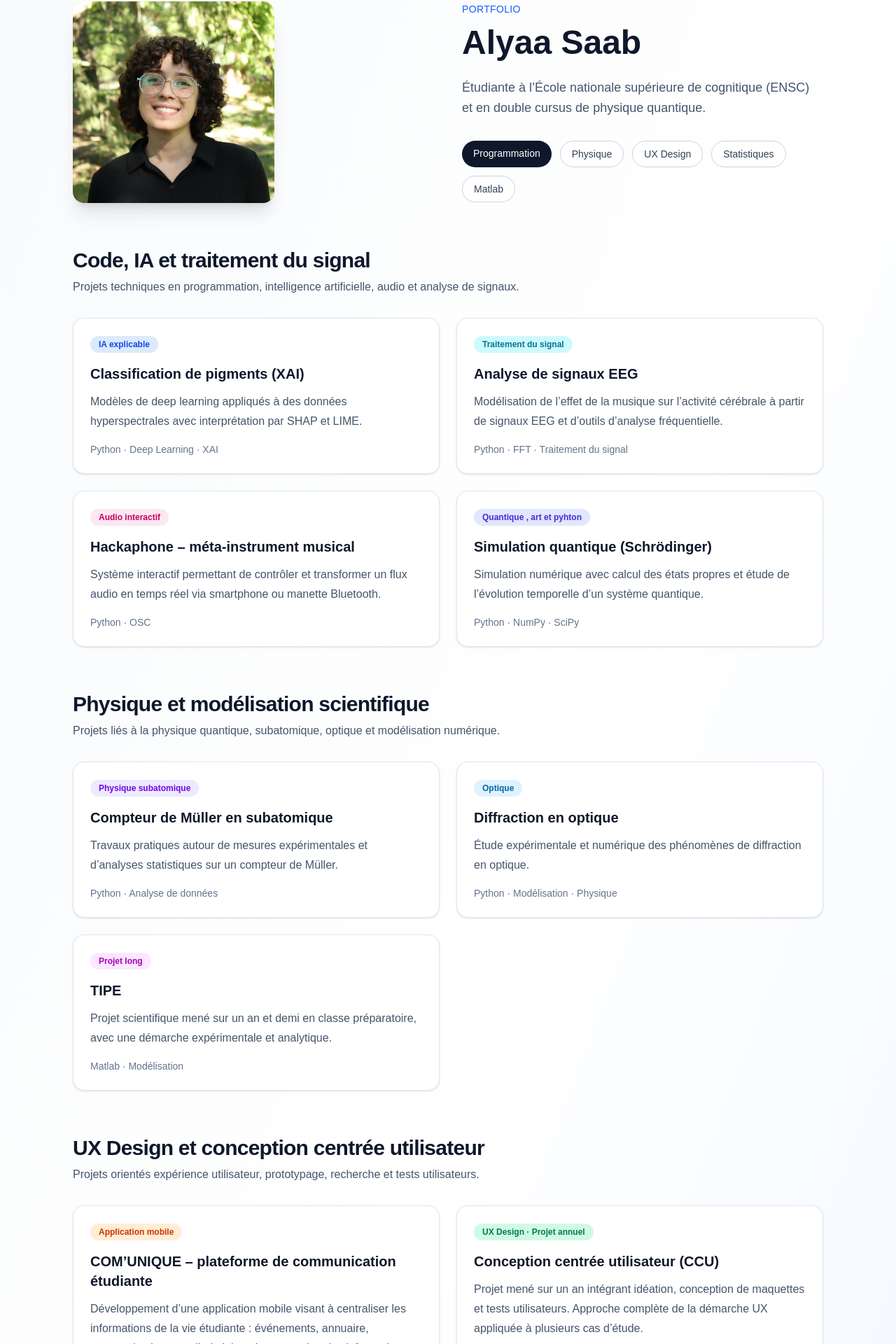
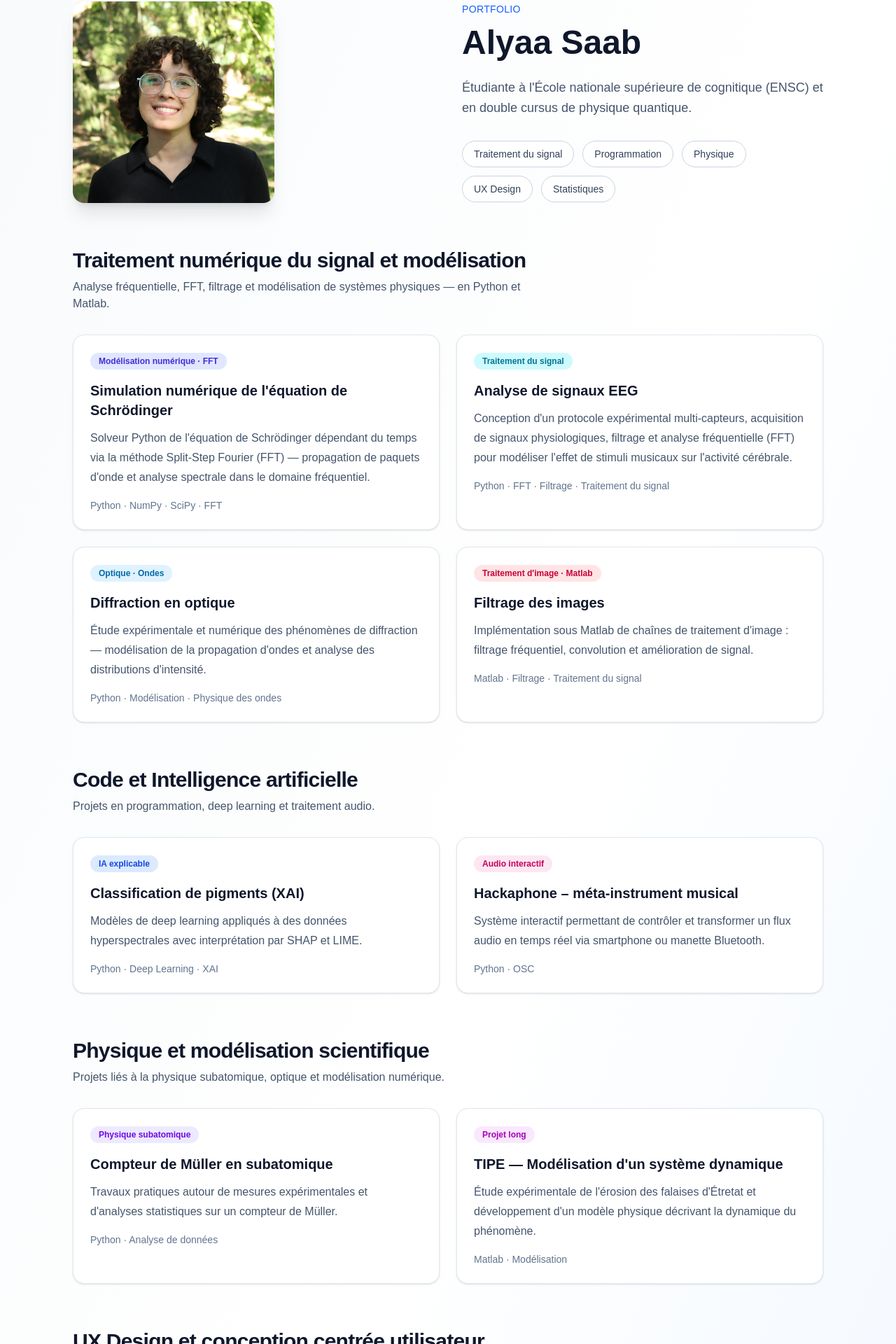
Before and after one commit to Alyaa203/Lien, a Next.js app: page / in a window 1280 px wide. Shown: the part 38-1958 px from the top of the page at 70% size. Built offline with nearby package versions, Linux system fonts and the light colour scheme.

Commit message:
nouvelle version

```diff
--- a/app/page.tsx
+++ b/app/page.tsx
@@ -1,4 +1,6 @@
+"use client";
 import Link from "next/link";
+import { useState } from "react";
 
 type Project = {
   href: string;
@@ -9,6 +11,47 @@ type Project = {
   tech: string;
 };
 
+// ── Section mise en avant CNES ──────────────────────────────────────────────
+const signalProjects: Project[] = [
+  {
+    href: "/projects/schrodinger",
+    badge: "Modélisation numérique · FFT",
+    badgeColor: "bg-indigo-100 text-indigo-700",
+    title: "Simulation numérique de l'équation de Schrödinger",
+    description:
+      "Solveur Python de l'équation de Schrödinger dépendant du temps via la méthode Split-Step Fourier (FFT) — propagation de paquets d'onde et analyse spectrale dans le domaine fréquentiel.",
+    tech: "Python · NumPy · SciPy · FFT",
+  },
+  {
+    href: "/projects/EEG",
+    badge: "Traitement du signal",
+    badgeColor: "bg-cyan-100 text-cyan-700",
+    title: "Analyse de signaux EEG",
+    description:
+      "Conception d'un protocole expérimental multi-capteurs, acquisition de signaux physiologiques, filtrage et analyse fréquentielle (FFT) pour modéliser l'effet de stimuli musicaux sur l'activité cérébrale.",
+    tech: "Python · FFT · Filtrage · Traitement du signal",
+  },
+  {
+    href: "/projects/Optique",
+    badge: "Optique · Ondes",
+    badgeColor: "bg-sky-100 text-sky-700",
+    title: "Diffraction en optique",
+    description:
+      "Étude expérimentale et numérique des phénomènes de diffraction — modélisation de la propagation d'ondes et analyse des distributions d'intensité.",
+    tech: "Python · Modélisation · Physique des ondes",
+  },
+  {
+    href: "/projects/filtrage",
+    badge: "Traitement d'image · Matlab",
+    badgeColor: "bg-rose-100 text-rose-700",
+    title: "Filtrage des images",
+    description:
+      "Implémentation sous Matlab de chaînes de traitement d'image : filtrage fréquentiel, convolution et amélioration de signal.",
+    tech: "Matlab · Filtrage · Traitement du signal",
+  },
+];
+
+// ── Autres projets ───────────────────────────────────────────────────────────
 const codingProjects: Project[] = [
   {
     href: "/projects/XAI",
@@ -20,62 +63,34 @@ const codingProjects: Project[] = [
     tech: "Python · Deep Learning · XAI",
   },
   {
-    href: "/projects/EEG",
-    badge: "Traitement du signal",
-    badgeColor: "bg-cyan-100 text-cyan-700",
-    title: "Analyse de signaux EEG",
-    description:
-      "Modélisation de l’effet de la musique sur l’activité cérébrale à partir de signaux EEG et d’outils d’analyse fréquentielle.",
-    tech: "Python · FFT · Traitement du signal",
-  },
-  {
     href: "/projects/TransD",
     badge: "Audio interactif",
     badgeColor: "bg-pink-100 text-pink-700",
     title: "Hackaphone – méta-instrument musical",
     description:
       "Système interactif permettant de contrôler et transformer un flux audio en temps réel via smartphone ou manette Bluetooth.",
-    tech: "Python · OSC ",
-  },
-  {
-    href: "/projects/schrodinger",
-    badge: "Quantique , art et pyhton",
-    badgeColor: "bg-indigo-100 text-indigo-700",
-    title: "Simulation quantique (Schrödinger)",
-    description:
-      "Simulation numérique avec calcul des états propres et étude de l’évolution temporelle d’un système quantique.",
-    tech: "Python · NumPy · SciPy",
+    tech: "Python · OSC",
   },
 ];
 
 const physicsProjects: Project[] = [
-
   {
     href: "/projects/Subatomique",
     badge: "Physique subatomique",
     badgeColor: "bg-violet-100 text-violet-700",
     title: "Compteur de Müller en subatomique",
     description:
-      "Travaux pratiques autour de mesures expérimentales et d’analyses statistiques sur un compteur de Müller.",
+      "Travaux pratiques autour de mesures expérimentales et d'analyses statistiques sur un compteur de Müller.",
     tech: "Python · Analyse de données",
-  },
-  {
-    href: "/projects/Optique",
-    badge: "Optique",
-    badgeColor: "bg-sky-100 text-sky-700",
-    title: "Diffraction en optique",
-    description:
-      "Étude expérimentale et numérique des phénomènes de diffraction en optique.",
-    tech: "Python · Modélisation · Physique",
   },
   {
     href: "/projects/TIPE",
     badge: "Projet long",
     badgeColor: "bg-fuchsia-100 text-fuchsia-700",
-    title: "TIPE",
+    title: "TIPE — Modélisation d'un système dynamique",
     description:
-      "Projet scientifique mené sur un an et demi en classe préparatoire, avec une démarche expérimentale et analytique.",
-    tech: "Matlab · Modélisation ",
+      "Étude expérimentale de l'érosion des falaises d'Étretat et développement d'un modèle physique décrivant la dynamique du phénomène.",
+    tech: "Matlab · Modélisation",
   },
 ];
 
@@ -84,9 +99,9 @@ const uxProjects: Project[] = [
     href: "/projects/comunique",
     badge: "Application mobile",
     badgeColor: "bg-orange-100 text-orange-700",
-    title: "COM’UNIQUE – plateforme de communication étudiante",
+    title: "COM'UNIQUE – plateforme de communication étudiante",
     description:
-      "Développement d’une application mobile visant à centraliser les informations de la vie étudiante : événements, annuaire, communication avec l’administration et gestion des informations importantes.",
+      "Développement d'une application mobile visant à centraliser les informations de la vie étudiante : événements, annuaire, communication avec l'administration.",
     tech: "Flutter · Dart · UX Design · Tests utilisateurs",
   },
   {
@@ -95,7 +110,7 @@ const uxProjects: Project[] = [
     badgeColor: "bg-emerald-100 text-emerald-700",
     title: "Conception centrée utilisateur (CCU)",
     description:
-      "Projet mené sur un an intégrant idéation, conception de maquettes et tests utilisateurs. Approche complète de la démarche UX appliquée à plusieurs cas d’étude.",
+      "Projet mené sur un an intégrant idéation, conception de maquettes et tests utilisateurs.",
     tech: "UX · Prototypage · Tests utilisateurs · Figma",
   },
 ];
@@ -105,24 +120,43 @@ const statsProjects: Project[] = [
     href: "/projects/Statistique",
     badge: "Statistiques",
     badgeColor: "bg-amber-100 text-amber-700",
-    title: "Étude statistique de l’activation de l’aire de Broca",
+    title: "Étude statistique de l'activation de l'aire de Broca",
     description:
-      "Analyse statistique de données expérimentales portant sur l’activation de l’aire de Broca, avec interprétation des résultats.",
+      "Analyse statistique de données expérimentales portant sur l'activation de l'aire de Broca, avec interprétation des résultats.",
     tech: "R Studio · ANOVA · Statistiques",
   },
 ];
 
-const matlabProjects: Project[] = [
-  {
-    href: "/projects/filtrage",
-    badge: "Traitement d’image",
-    badgeColor: "bg-rose-100 text-rose-700",
-    title: "Filtrage des images",
-    description:
-      "Projet de traitement d’image sous Matlab autour de techniques de filtrage et d’amélioration visuelle.",
-    tech: "Matlab · Traitement d'image",
-  },
+// ── Composants ───────────────────────────────────────────────────────────────
+const navItems = [
+  { label: "Traitement du signal", href: "#signal" },
+  { label: "Programmation", href: "#coding" },
+  { label: "Physique", href: "#physics" },
+  { label: "UX Design", href: "#ux" },
+  { label: "Statistiques", href: "#stats" },
 ];
+
+function NavButtons() {
+  const [active, setActive] = useState<string | null>(null);
+  return (
+    <div className="mt-8 flex flex-wrap gap-3">
+      {navItems.map(({ label, href }) => (
+        <a
+          key={href}
+          href={href}
+          onClick={() => setActive(href)}
+          className={`rounded-full px-4 py-2 text-sm font-medium transition border ${
+            active === href
+              ? "bg-slate-900 text-white border-slate-900"
+              : "bg-white text-slate-700 border-slate-300 hover:border-slate-400"
+          }`}
+        >
+          {label}
+        </a>
+      ))}
+    </div>
+  );
+}
 
 function ProjectCard({ project }: { project: Project }) {
   return (
@@ -133,13 +167,10 @@ function ProjectCard({ project }: { project: Project }) {
         >
           {project.badge}
         </div>
-
         <h3 className="text-xl font-bold text-slate-900 transition group-hover:text-blue-600">
           {project.title}
         </h3>
-
         <p className="mt-3 leading-7 text-slate-600">{project.description}</p>
-
         <p className="mt-4 text-sm font-medium text-slate-500">{project.tech}</p>
       </div>
     </Link>
@@ -156,16 +187,16 @@ function ProjectSection({
   title: string;
   description: string;
   projects: Project[];
+  highlight?: boolean;
 }) {
   return (
     <section id={id} className="mb-16 scroll-mt-24">
       <div className="mb-8">
-        <h2 className="text-2xl md:text-3xl font-bold tracking-tight text-slate-900">
+        <h2 className="text-2xl font-bold tracking-tight text-slate-900 md:text-3xl">
           {title}
         </h2>
         <p className="mt-2 max-w-2xl text-slate-600">{description}</p>
       </div>
-
       <div className="grid gap-6 md:grid-cols-2">
         {projects.map((project) => (
           <ProjectCard key={project.href} project={project} />
@@ -175,10 +206,12 @@ function ProjectSection({
   );
 }
 
+// ── Page ─────────────────────────────────────────────────────────────────────
 export default function Home() {
   return (
     <main className="min-h-screen bg-gradient-to-br from-slate-50 via-white to-blue-50 text-slate-900">
       <div className="mx-auto max-w-6xl px-6 py-10 md:px-10">
+
         {/* Hero */}
         <section className="mb-16 grid items-center gap-10 md:grid-cols-2">
           <div className="flex justify-center md:justify-start">
@@ -195,67 +228,38 @@ export default function Home() {
             <p className="text-sm font-medium uppercase tracking-wide text-blue-600">
               Portfolio
             </p>
-
             <h1 className="mt-2 text-4xl font-bold leading-tight text-slate-900 md:text-5xl">
               Alyaa Saab
             </h1>
-
             <p className="mt-5 max-w-xl text-lg leading-relaxed text-slate-600">
-              Étudiante à l’École nationale supérieure de cognitique (ENSC) et en
+              Étudiante à l'École nationale supérieure de cognitique (ENSC) et en
               double cursus de physique quantique.
             </p>
 
-
-
-            <div className="mt-8 flex flex-wrap gap-3">
-              <a
-                href="#coding"
-                className="rounded-full bg-slate-900 px-4 py-2 text-sm font-medium text-white transition hover:bg-slate-800"
-              >
-               Programmation
-              </a>
-              <a
-                href="#physics"
-                className="rounded-full border border-slate-300 bg-white px-4 py-2 text-sm font-medium text-slate-700 transition hover:border-slate-400"
-              >
-                Physique
-              </a>
-              <a
-                href="#ux"
-                className="rounded-full border border-slate-300 bg-white px-4 py-2 text-sm font-medium text-slate-700 transition hover:border-slate-400"
-              >
-                UX Design
-              </a>
-              <a
-                href="#stats"
-                className="rounded-full border border-slate-300 bg-white px-4 py-2 text-sm font-medium text-slate-700 transition hover:border-slate-400"
-              >
-                Statistiques
-              </a>
-              <a
-                href="#matlab"
-                className="rounded-full border border-slate-300 bg-white px-4 py-2 text-sm font-medium text-slate-700 transition hover:border-slate-400"
-              >
-                Matlab
-              </a>
-            </div>
+            <NavButtons />
           </div>
         </section>
 
+        {/* ── Section mise en avant ── */}
+        <ProjectSection
+          id="signal"
+          title="Traitement numérique du signal et modélisation"
+          description="Analyse fréquentielle, FFT, filtrage et modélisation de systèmes physiques — en Python et Matlab."
+          projects={signalProjects}
+        />
 
-
-        {/* Sections projets */}
+        {/* ── Autres sections ── */}
         <ProjectSection
           id="coding"
-          title="Code, IA et traitement du signal"
-          description="Projets techniques en programmation, intelligence artificielle, audio et analyse de signaux."
+          title="Code et Intelligence artificielle"
+          description="Projets en programmation, deep learning et traitement audio."
           projects={codingProjects}
         />
 
         <ProjectSection
           id="physics"
           title="Physique et modélisation scientifique"
-          description="Projets liés à la physique quantique, subatomique, optique et modélisation numérique."
+          description="Projets liés à la physique subatomique, optique et modélisation numérique."
           projects={physicsProjects}
         />
 
@@ -269,15 +273,8 @@ export default function Home() {
         <ProjectSection
           id="stats"
           title="Statistiques et analyse de données"
-          description="Travaux d’analyse statistique, expérimentation et interprétation de résultats."
+          description="Travaux d'analyse statistique, expérimentation et interprétation de résultats."
           projects={statsProjects}
-        />
-
-        <ProjectSection
-          id="matlab"
-          title="Projets Matlab"
-          description="Travaux en traitement d’image et calcul scientifique réalisés sous Matlab."
-          projects={matlabProjects}
         />
 
         {/* Contact */}
@@ -286,28 +283,20 @@ export default function Home() {
           className="rounded-3xl bg-slate-900 px-8 py-12 text-white shadow-2xl"
         >
           <div className="grid gap-10 md:grid-cols-2 md:items-center">
-
-    {/* Gauche */}
             <div className="max-w-md">
               <h2 className="text-3xl font-bold">Contact</h2>
-
               <p className="mt-4 leading-7 text-slate-300">
-        N’hésitez pas à me contacter pour toute question ou échange.
+                N'hésitez pas à me contacter pour toute question ou échange.
               </p>
             </div>
-
-    {/* Droite */}
             <div className="space-y-3 text-sm">
               <a
                 href="mailto:alyaa.saabfr@gmail.com"
                 className="block rounded-xl border border-white/10 px-4 py-3 transition hover:bg-white/10"
               >
                 <span className="text-slate-400">Email</span>
-        <div className="font-medium text-white">
-          alyaa.saabfr@gmail.com
-        </div>
+                <div className="font-medium text-white">alyaa.saabfr@gmail.com</div>
               </a>
-
               <a
                 href="https://www.linkedin.com/in/alyaa-saab-ensc"
                 target="_blank"
@@ -315,11 +304,8 @@ export default function Home() {
                 className="block rounded-xl border border-white/10 px-4 py-3 transition hover:bg-white/10"
               >
                 <span className="text-slate-400">LinkedIn</span>
-        <div className="font-medium text-white">
-          linkedin.com/in/alyaa-saab-ensc
-        </div>
+                <div className="font-medium text-white">linkedin.com/in/alyaa-saab-ensc</div>
               </a>
-
               <a
                 href="https://github.com/Alyaa203"
                 target="_blank"
@@ -327,9 +313,7 @@ export default function Home() {
                 className="block rounded-xl border border-white/10 px-4 py-3 transition hover:bg-white/10"
               >
                 <span className="text-slate-400">GitHub</span>
-        <div className="font-medium text-white">
-          github.com/Alyaa203
-        </div>
+                <div className="font-medium text-white">github.com/Alyaa203</div>
               </a>
             </div>
           </div>
--- a/app/projects/schrodinger/page.tsx
+++ b/app/projects/schrodinger/page.tsx
@@ -32,7 +32,7 @@ export default function Schrodinger() {
            {/* Ligne des boutons */}
           <div className="flex flex-wrap gap-6 items-center">
             <a
-              href="https://physics-projects-hlqh9cdtnebsektfcyi3s8.streamlit.app"
+              href="https://gnm4pxwnrpb6cy3syst6sn.streamlit.app/"
               target="_blank"
               rel="noopener noreferrer"
               className="px-5 py-3 rounded-xl bg-indigo-600 text-white font-medium hover:bg-indigo-700 transition shadow-sm"
@@ -41,7 +41,7 @@ export default function Schrodinger() {
             </a>
 
             <a
-              href="https://github.com/Alyaa203/physics-projects.git"
+              href="https://github.com/Alyaa203/P2i"
               target="_blank"
               rel="noopener noreferrer"
               className="px-5 py-3 rounded-xl bg-indigo-600 text-white font-medium hover:bg-indigo-700 transition shadow-sm"
```
Lines whose indentation alone changed are shown as unchanged.
